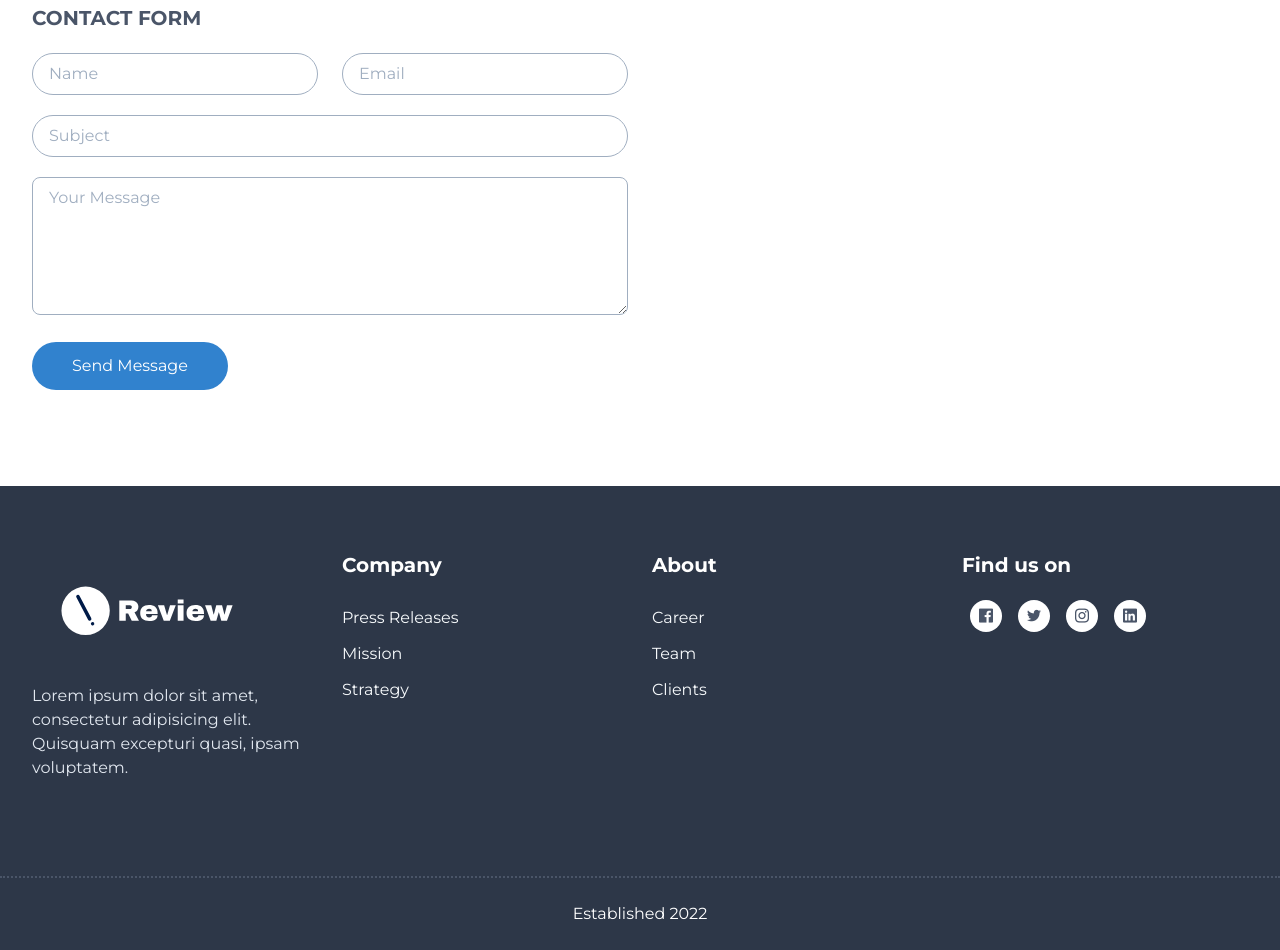
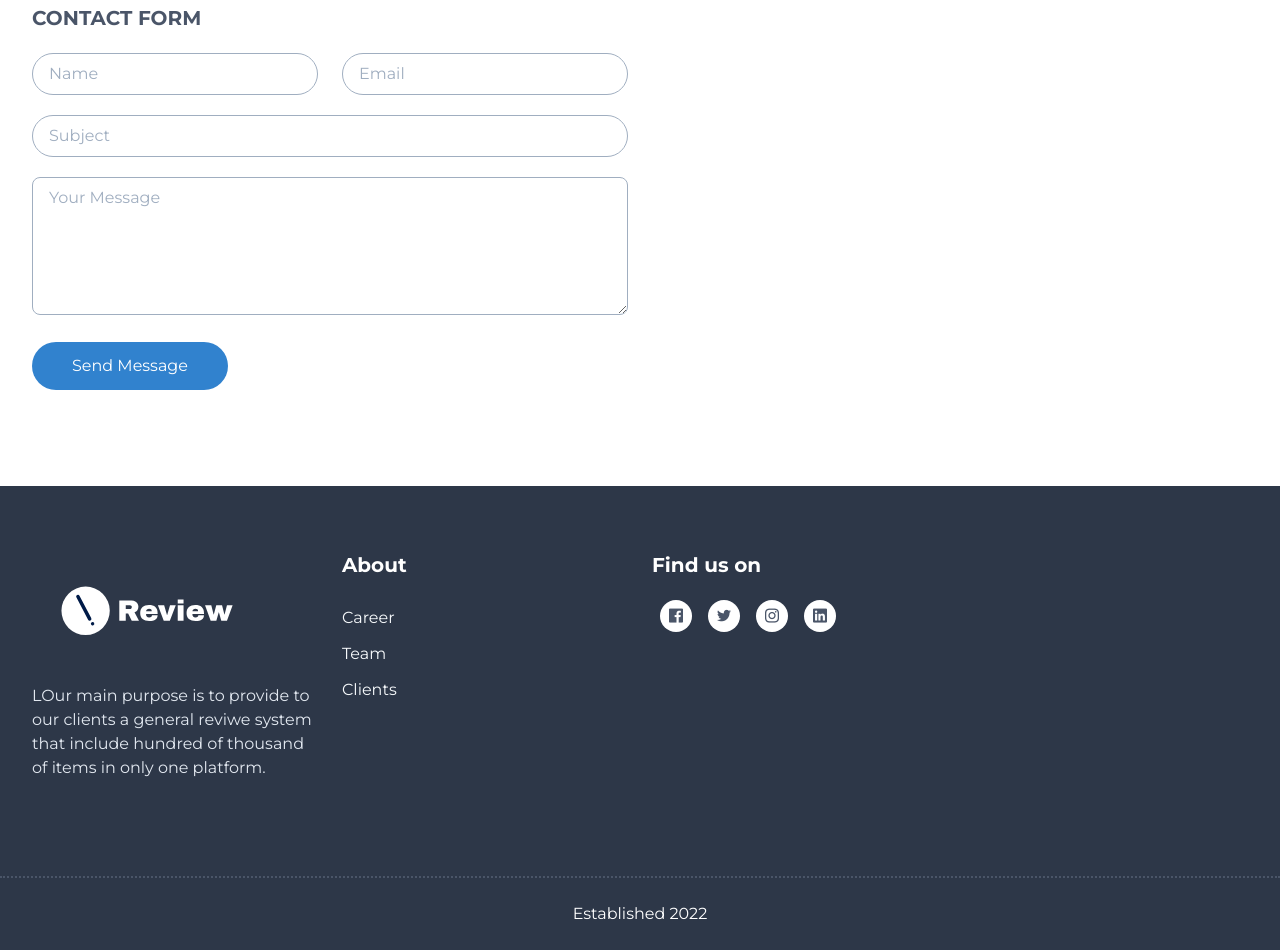
Before and after one commit to iReview-Capstone/iReview-Capstone.github.io, a website: page index.html in a window 1280 px wide. Shown: the part 3937-4887 px from the top of the page. Drawn offline with Linux system fonts and the light colour scheme.

Commit message:
//Abeer landing -1

```diff
--- a/index.html
+++ b/index.html
@@ -665,11 +665,11 @@
               <div class="footer-logo mb-3">
                 <img src="assets/img/logo-ir-wh.svg" alt="">
               </div>
-              <p class="text-gray-300">Lorem ipsum dolor sit amet, consectetur adipisicing elit. Quisquam excepturi quasi, ipsam
-                voluptatem.</p>
+              <p class="text-gray-300">LOur main purpose is to provide to our clients a general reviwe system that
+                include hundred of thousand of items in only one platform.</p>
             </div>
           </div>
-          <div class="w-full sm:w-1/2 md:w-1/2 lg:w-1/4 wow fadeInUp" data-wow-delay="0.4s">
+          <!-- <div class="w-full sm:w-1/2 md:w-1/2 lg:w-1/4 wow fadeInUp" data-wow-delay="0.4s">
             <div class="mx-3 mb-8">
               <h3 class="font-bold text-xl text-white mb-5">Company</h3>
               <ul>
@@ -678,7 +678,7 @@
                 <li><a href="#" class="footer-links">Strategy</a></li>
               </ul>
             </div>
-          </div>
+          </div> -->
           <div class="w-full sm:w-1/2 md:w-1/2 lg:w-1/4 wow fadeInUp" data-wow-delay="0.6s">
             <div class="mx-3 mb-8">
               <h3 class="font-bold text-xl text-white mb-5">About</h3>
```
